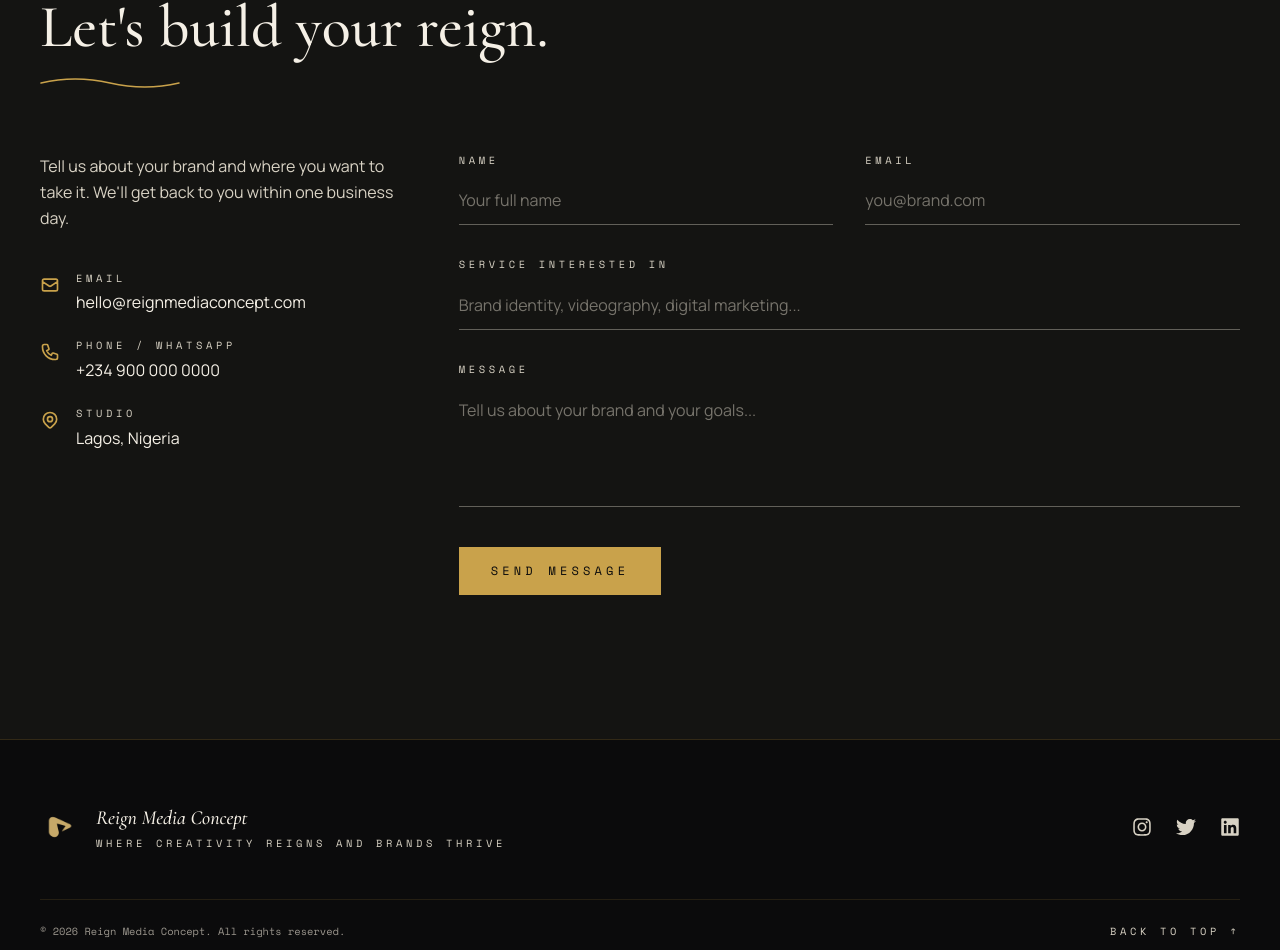
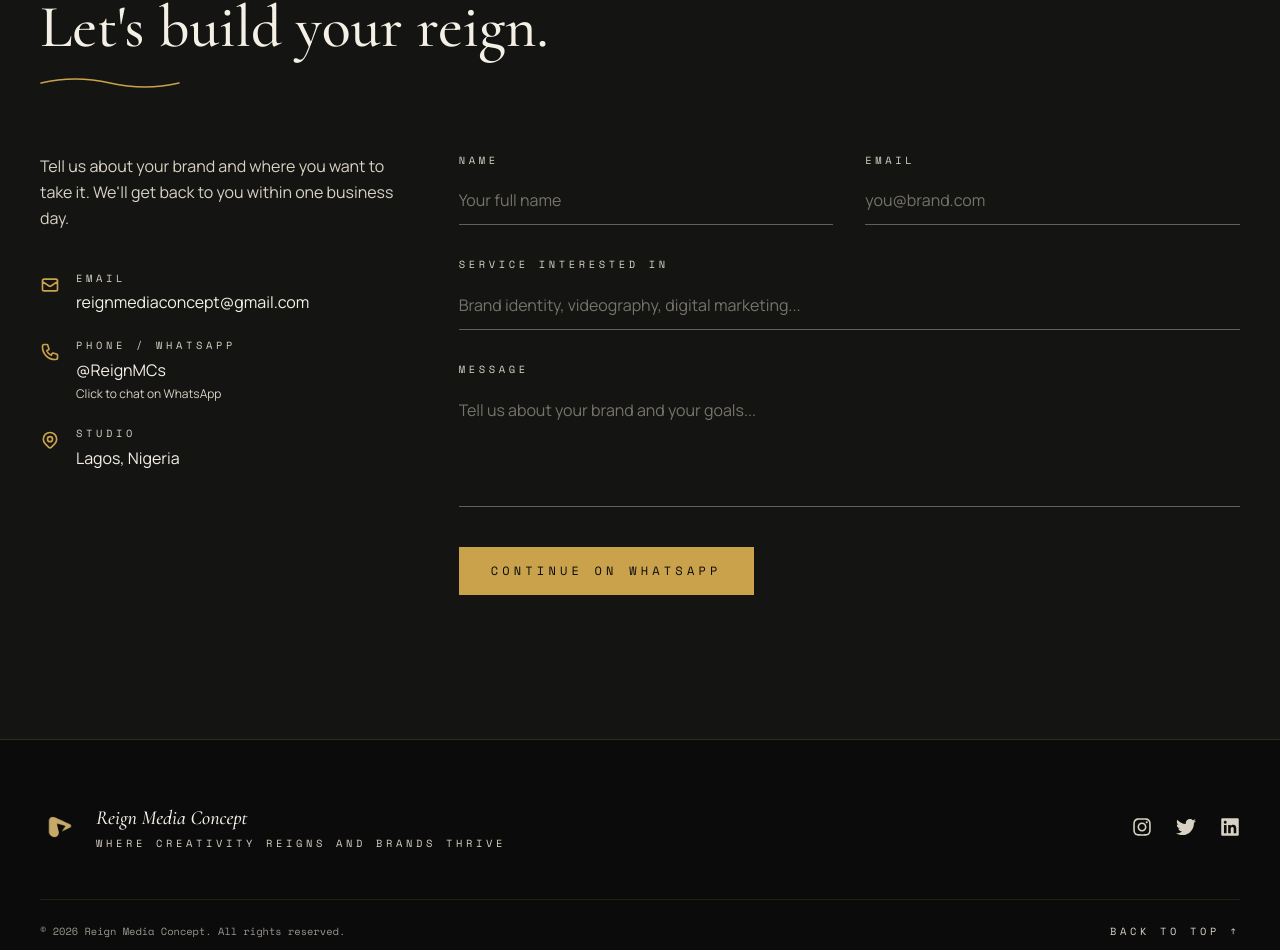
Before and after one commit to Dhanielgeek/reign-media, a React (Vite) app: page / in a window 1280 px wide. Shown: the part 4771-5721 px from the top of the page. Built offline with nearby package versions, Linux system fonts and the light colour scheme.

Commit message:
changed the contact...

```diff
--- a/src/components/Contact.tsx
+++ b/src/components/Contact.tsx
@@ -1,22 +1,83 @@
 import { useState } from "react";
 import { motion } from "framer-motion";
-import { HiOutlineMail, HiOutlinePhone, HiOutlineLocationMarker } from "react-icons/hi";
+import {
+  HiOutlineMail,
+  HiOutlinePhone,
+  HiOutlineLocationMarker,
+} from "react-icons/hi";
 import SectionHeading from "./SectionHeading";
 
 export default function Contact() {
-  const [sent, setSent] = useState(false);
+  // WhatsApp username
+  // Do not include the @ symbol
+  const whatsappUsername = "ReignMCs";
 
+  const [formData, setFormData] = useState({
+    name: "",
+    email: "",
+    service: "",
+    message: "",
+  });
+
+  const handleChange = (
+    e: React.ChangeEvent<HTMLInputElement | HTMLTextAreaElement>
+  ) => {
+    const { name, value } = e.target;
+
+    setFormData((prev) => ({
+      ...prev,
+      [name]: value,
+    }));
+  };
+
+  // Open WhatsApp directly from the Phone / WhatsApp section
+  const openWhatsApp = () => {
+    const message = encodeURIComponent(
+      "Hello Reign Media Concept, I would like to make an enquiry about your services."
+    );
+
+    const whatsappUrl = `https://wa.me/${whatsappUsername}?text=${message}`;
+
+    window.open(whatsappUrl, "_blank", "noopener,noreferrer");
+  };
+
+  // Submit contact form and open WhatsApp
   const handleSubmit = (e: React.FormEvent) => {
     e.preventDefault();
-    setSent(true);
+
+    const whatsappMessage = `
+Hello Reign Media Concept,
+
+My name is ${formData.name}.
+
+Email: ${formData.email}
+
+Service I'm interested in:
+${formData.service || "Not specified"}
+
+Message:
+${formData.message}
+    `.trim();
+
+    const whatsappUrl = `https://wa.me/${whatsappUsername}?text=${encodeURIComponent(
+      whatsappMessage
+    )}`;
+
+    window.open(whatsappUrl, "_blank", "noopener,noreferrer");
   };
 
   return (
     <section id="contact" className="relative bg-charcoal py-28 md:py-36">
       <div className="max-w-7xl mx-auto px-6 md:px-10">
-        <SectionHeading eyebrow="Get In Touch" title="Let's build your reign." />
+        <SectionHeading
+          eyebrow="Get In Touch"
+          title="Let's build your reign."
+        />
 
         <div className="grid grid-cols-1 lg:grid-cols-12 gap-14 mt-16">
+          {/* =========================
+              CONTACT INFORMATION
+          ========================== */}
           <motion.div
             initial={{ opacity: 0, x: -20 }}
             whileInView={{ opacity: 1, x: 0 }}
@@ -30,36 +91,71 @@ export default function Contact() {
             </p>
 
             <div className="flex flex-col gap-6">
-              <div className="flex items-start gap-4">
+              {/* =========================
+                  EMAIL
+              ========================== */}
+              <a
+                href="mailto:reignmediaconcept@gmail.com"
+                className="flex items-start gap-4 group"
+              >
                 <HiOutlineMail className="text-gold text-xl mt-1 shrink-0" />
+
                 <div>
                   <p className="font-mono text-[0.65rem] uppercase tracking-widest-lg text-ivory-dim mb-1">
                     Email
                   </p>
-                  <p className="text-ivory">hello@reignmediaconcept.com</p>
+
+                  <p className="text-ivory group-hover:text-gold transition-colors">
+                    reignmediaconcept@gmail.com
+                  </p>
                 </div>
-              </div>
-              <div className="flex items-start gap-4">
+              </a>
+
+              {/* =========================
+                  WHATSAPP
+              ========================== */}
+              <button
+                type="button"
+                onClick={openWhatsApp}
+                className="flex items-start gap-4 text-left group"
+              >
                 <HiOutlinePhone className="text-gold text-xl mt-1 shrink-0" />
+
                 <div>
                   <p className="font-mono text-[0.65rem] uppercase tracking-widest-lg text-ivory-dim mb-1">
                     Phone / WhatsApp
                   </p>
-                  <p className="text-ivory">+234 900 000 0000</p>
+
+                  <p className="text-ivory group-hover:text-gold transition-colors">
+                    @ReignMCs
+                  </p>
+
+                  <p className="text-xs text-ivory-dim mt-1">
+                    Click to chat on WhatsApp
+                  </p>
                 </div>
-              </div>
+              </button>
+
+              {/* =========================
+                  LOCATION
+              ========================== */}
               <div className="flex items-start gap-4">
                 <HiOutlineLocationMarker className="text-gold text-xl mt-1 shrink-0" />
+
                 <div>
                   <p className="font-mono text-[0.65rem] uppercase tracking-widest-lg text-ivory-dim mb-1">
                     Studio
                   </p>
+
                   <p className="text-ivory">Lagos, Nigeria</p>
                 </div>
               </div>
             </div>
           </motion.div>
 
+          {/* =========================
+              CONTACT FORM
+          ========================== */}
           <motion.div
             initial={{ opacity: 0, x: 20 }}
             whileInView={{ opacity: 1, x: 0 }}
@@ -67,70 +163,95 @@ export default function Contact() {
             transition={{ duration: 0.6, delay: 0.1 }}
             className="lg:col-span-8"
           >
-            {sent ? (
-              <div className="border border-gold/50 p-10 flex flex-col gap-3">
-                <span className="font-display italic text-3xl text-gold">
-                  Message received.
-                </span>
-                <p className="text-ivory-dim">
-                  Thank you for reaching out — a member of the Reign team will
-                  be in touch shortly.
-                </p>
-              </div>
-            ) : (
-              <form onSubmit={handleSubmit} className="grid grid-cols-1 sm:grid-cols-2 gap-8">
+            <form
+              onSubmit={handleSubmit}
+              className="grid grid-cols-1 sm:grid-cols-2 gap-8"
+            >
+              {/* =========================
+                  NAME
+              ========================== */}
               <label className="flex flex-col gap-2 sm:col-span-1">
                 <span className="font-mono text-[0.65rem] uppercase tracking-widest-lg text-ivory-dim">
                   Name
                 </span>
+
                 <input
                   required
+                  name="name"
                   type="text"
+                  value={formData.name}
+                  onChange={handleChange}
                   placeholder="Your full name"
                   className="bg-transparent border-b border-ivory-dim/40 focus:border-gold outline-none py-3 text-ivory placeholder:text-ivory-dim/50 transition-colors"
                 />
               </label>
+
+              {/* =========================
+                  EMAIL
+              ========================== */}
               <label className="flex flex-col gap-2 sm:col-span-1">
                 <span className="font-mono text-[0.65rem] uppercase tracking-widest-lg text-ivory-dim">
                   Email
                 </span>
+
                 <input
                   required
+                  name="email"
                   type="email"
+                  value={formData.email}
+                  onChange={handleChange}
                   placeholder="you@brand.com"
                   className="bg-transparent border-b border-ivory-dim/40 focus:border-gold outline-none py-3 text-ivory placeholder:text-ivory-dim/50 transition-colors"
                 />
               </label>
+
+              {/* =========================
+                  SERVICE
+              ========================== */}
               <label className="flex flex-col gap-2 sm:col-span-2">
                 <span className="font-mono text-[0.65rem] uppercase tracking-widest-lg text-ivory-dim">
                   Service Interested In
                 </span>
+
                 <input
+                  name="service"
                   type="text"
+                  value={formData.service}
+                  onChange={handleChange}
                   placeholder="Brand identity, videography, digital marketing..."
                   className="bg-transparent border-b border-ivory-dim/40 focus:border-gold outline-none py-3 text-ivory placeholder:text-ivory-dim/50 transition-colors"
                 />
               </label>
+
+              {/* =========================
+                  MESSAGE
+              ========================== */}
               <label className="flex flex-col gap-2 sm:col-span-2">
                 <span className="font-mono text-[0.65rem] uppercase tracking-widest-lg text-ivory-dim">
                   Message
                 </span>
+
                 <textarea
                   required
+                  name="message"
+                  value={formData.message}
+                  onChange={handleChange}
                   rows={4}
                   placeholder="Tell us about your brand and your goals..."
                   className="bg-transparent border-b border-ivory-dim/40 focus:border-gold outline-none py-3 text-ivory placeholder:text-ivory-dim/50 transition-colors resize-none"
                 />
               </label>
 
+              {/* =========================
+                  WHATSAPP BUTTON
+              ========================== */}
               <button
                 type="submit"
                 className="sm:col-span-2 justify-self-start font-mono text-xs uppercase tracking-widest-lg bg-gold text-void px-8 py-4 hover:bg-gold-light transition-colors duration-300 mt-2"
               >
-                  Send Message
+                Continue on WhatsApp
               </button>
             </form>
-            )}
           </motion.div>
         </div>
       </div>
```
Lines whose indentation alone changed are shown as unchanged.
